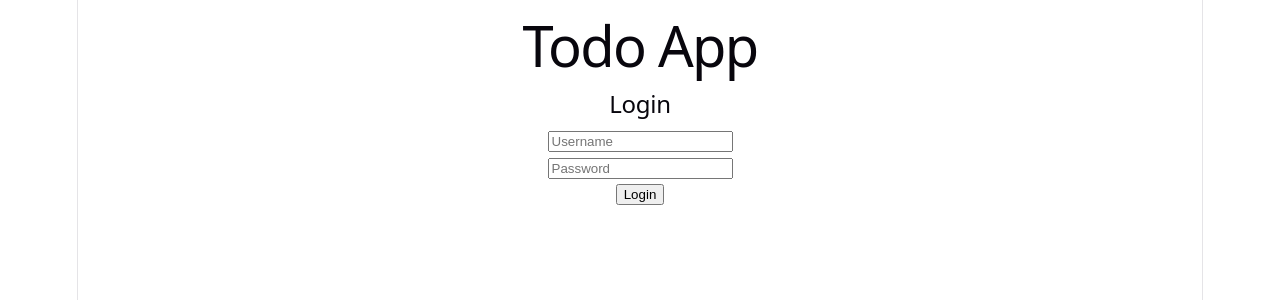
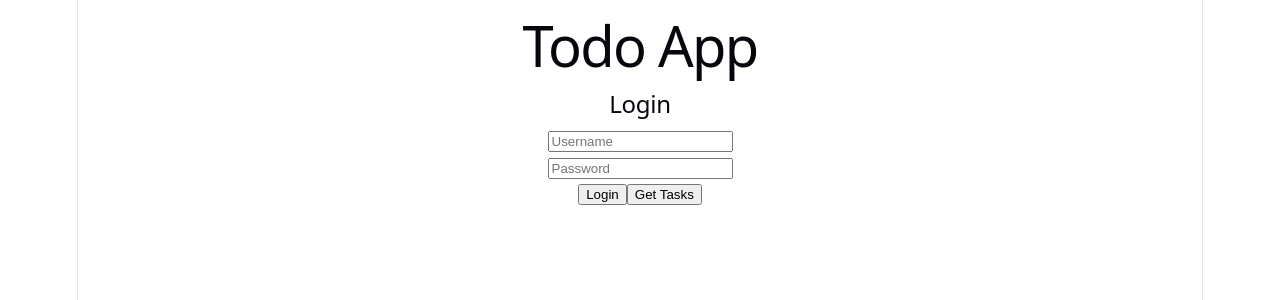
Before and after one commit to randy-shreeves/springboot-todo-api-frontend, a React (Vite) app: page / in a window 1280 px wide. Shown: the top 300 px of the page. Built offline with nearby package versions, Linux system fonts and the light colour scheme.

Commit message:
Added component to retrieve user's tasks

```diff
--- a/src/App.jsx
+++ b/src/App.jsx
@@ -5,7 +5,7 @@ function App() {
   const [username, setUsername] = useState("");
   const [password, setPassword] = useState("");
 
-  const handleLogin = async() => {
+  const handleLogin = async () => {
     try {
       const response = await fetch("https://springboot-todo-api-z09g.onrender.com/auth/login", {
         method: "POST",
@@ -20,9 +20,28 @@ function App() {
 
       const data = await response.json();
       console.log("TOKEN:", data.token);
+      localStorage.setItem("token", data.token);
 
     } catch (error) {
       console.error("Login failed", error);
+    }
+  };
+
+  const fetchTasks = async () => {
+    try {
+      const token = localStorage.getItem("token");
+
+      const response = await fetch("https://springboot-todo-api-z09g.onrender.com/tasks", {
+        method: "GET",
+        headers: {
+          "Authorization": `Bearer ${token}`
+        }
+      });
+
+      const data = await response.json();
+      console.log("TASKS:", data);
+    } catch (error) {
+      console.error("Fetch tasks failed", error);
     }
   };
 
@@ -51,7 +70,9 @@ function App() {
       <br />
 
       <button onClick={handleLogin}>Login</button>
+      <button onClick={fetchTasks}>Get Tasks</button>
     </div>
+
   );
 }
 
```
